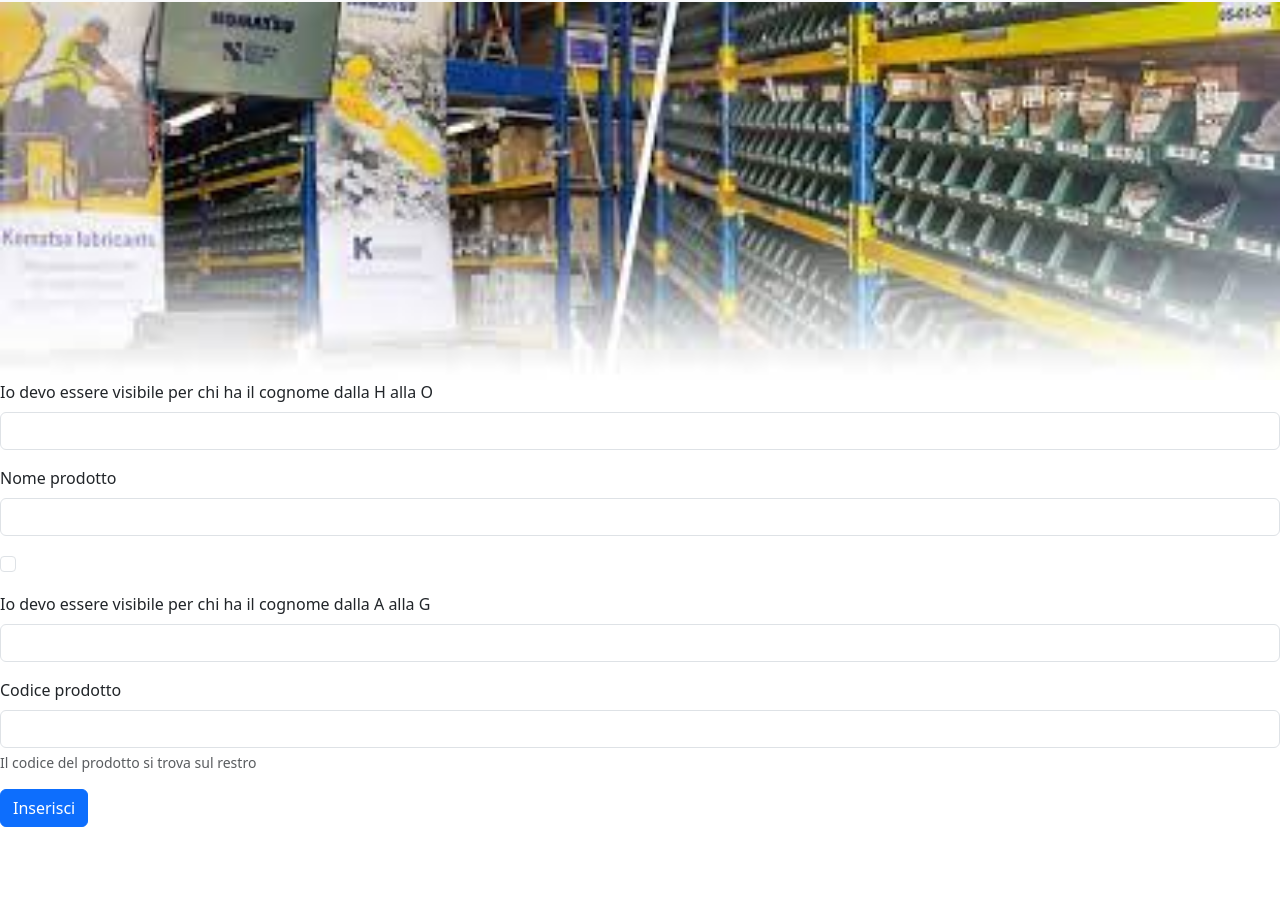
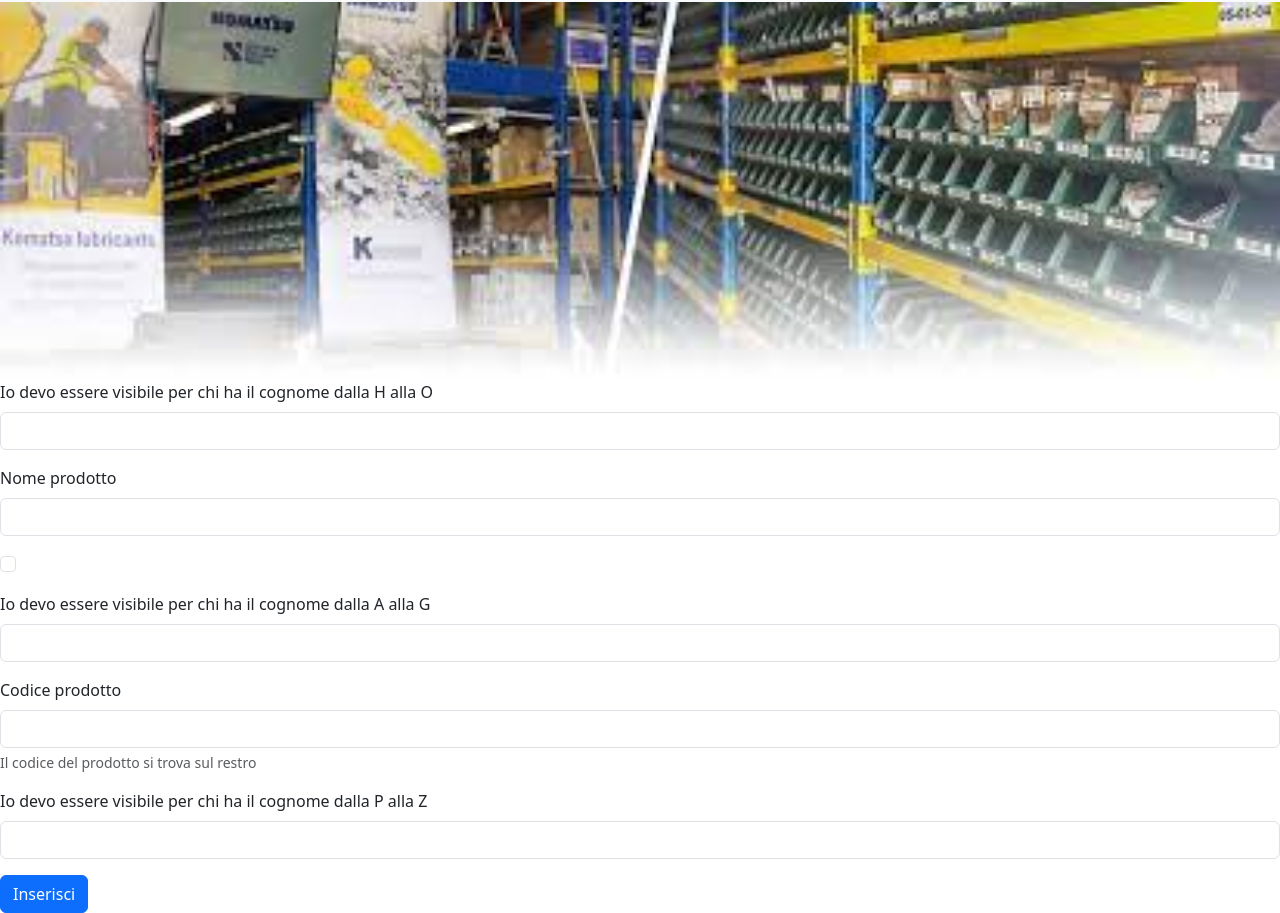
Before and after one commit to Gabriele174/Caccia-al-tesoro-3C, a website: page VerificaBootstrap1.html in a window 1280 px wide. Shown: the part 54-967 px from the top of the page. Before the commit the page ends 881 px from the top, so only its background shows below. Drawn offline with nearby package versions, Linux system fonts and the light colour scheme.

Commit message:
Update VerificaBootstrap1.html

```diff
--- a/VerificaBootstrap1.html
+++ b/VerificaBootstrap1.html
@@ -65,6 +65,10 @@
     <input type="email" class="form-control" id="exampleInputEmail1" aria-describedby="emailHelp">
     <div id="emailHelp" class="form-text">Il codice del prodotto si trova sul restro</div>
   </div>
+       <div class="mb-3">
+    <label for="exampleInputEmail1" class="form-label">Io devo essere visibile per chi ha il cognome dalla P alla Z</label>
+    <input type="email" class="form-control" id="exampleInputEmail1" aria-describedby="emailHelp">
+  </div>
   <button type="submit" class="btn btn-primary">Inserisci</button>
 </form>
   </body>
```
